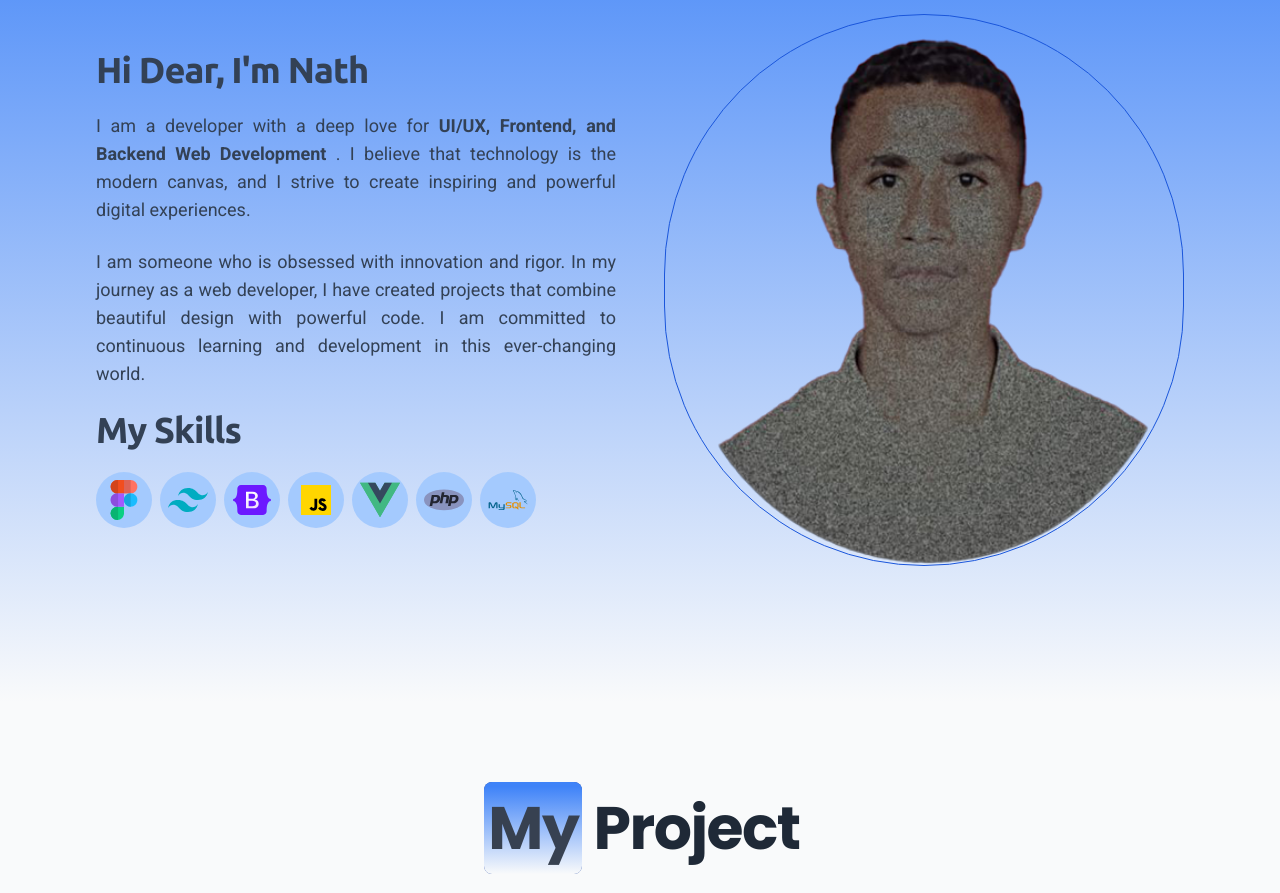
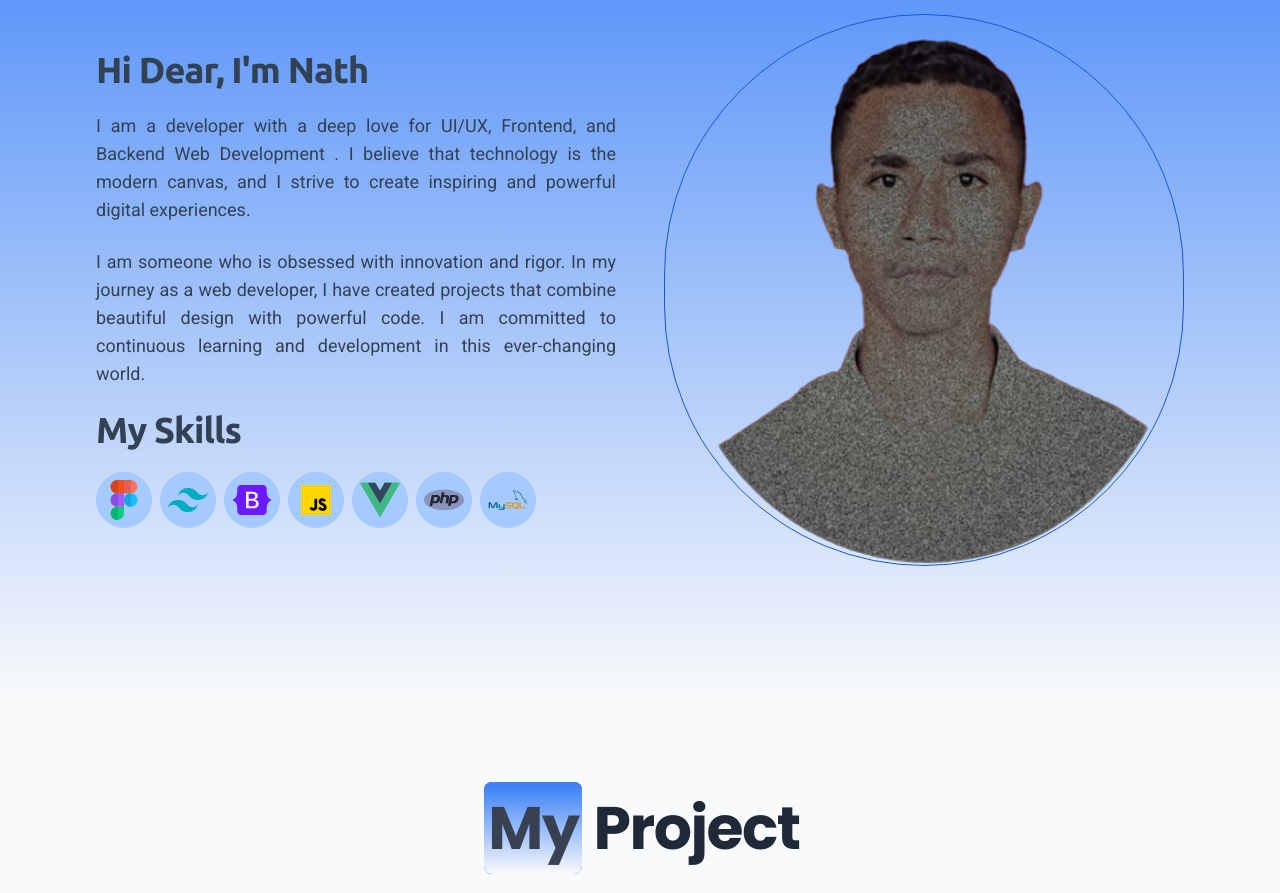
Before and after one commit to NathanAdy/nathPortfolio, a website: page index.html in a window 1280 px wide. Shown: the part 1050-1943 px from the top of the page. Drawn offline with nearby package versions, Linux system fonts and the light colour scheme; some packages are replaced by stand-ins of ours; a script that the page names is missing.

Commit message:
Update index.html

```diff
--- a/index.html
+++ b/index.html
@@ -313,7 +313,7 @@
                                 </h2>
                                 <p class="font-roboto md:text-lg text-base text-justify" data-aos="fade-right"
                                     data-aos-duration="500" data-aos-delay="200"> I am a developer with a deep love for
-                                    <b>UI/UX, Frontend, and Backend Web Development </b>. I believe that technology is the modern
+                                    <span class="text-bold">UI/UX, Frontend, and Backend Web Development </span>. I believe that technology is the modern
                                     canvas, and I strive to create inspiring and powerful digital experiences.</p>
                                 <p class="font-roboto md:text-lg mt-6 text-base text-justify" data-aos="fade-right"
                                     data-aos-duration="500" data-aos-delay="200">
```
